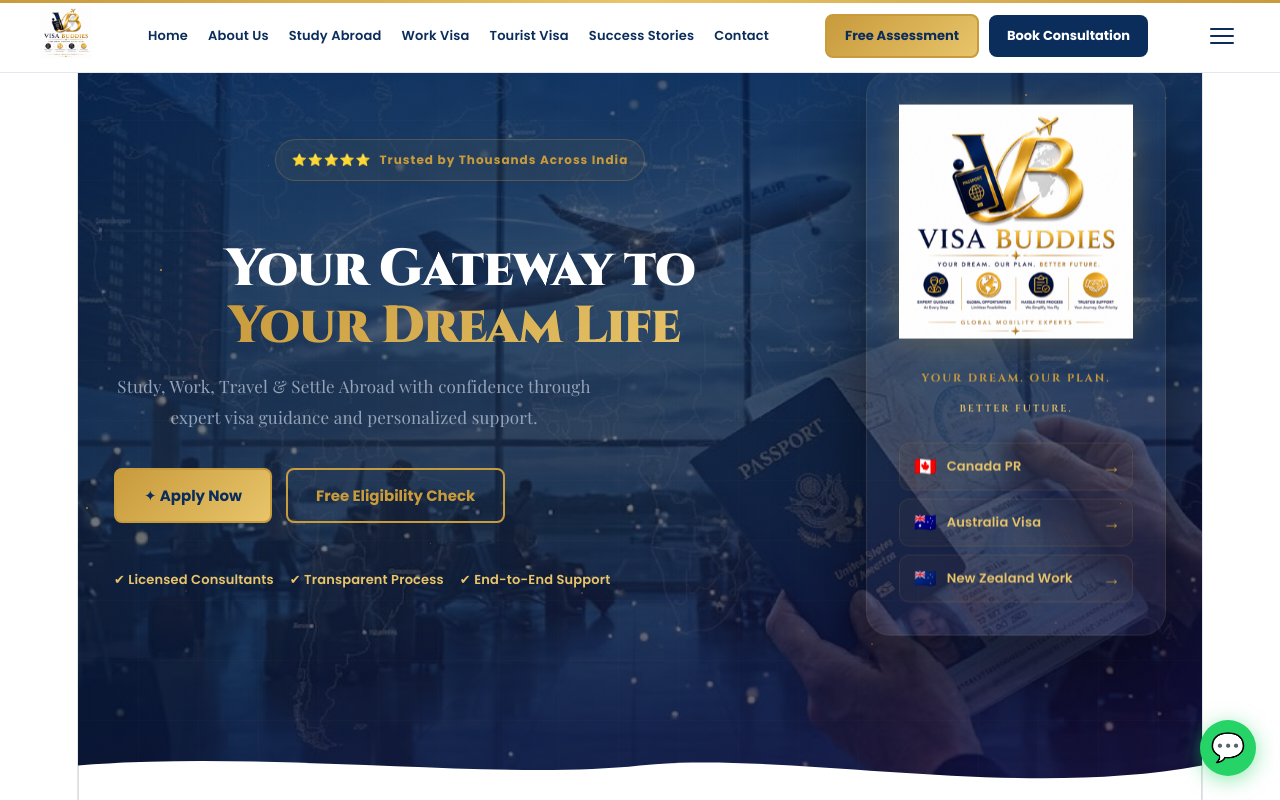
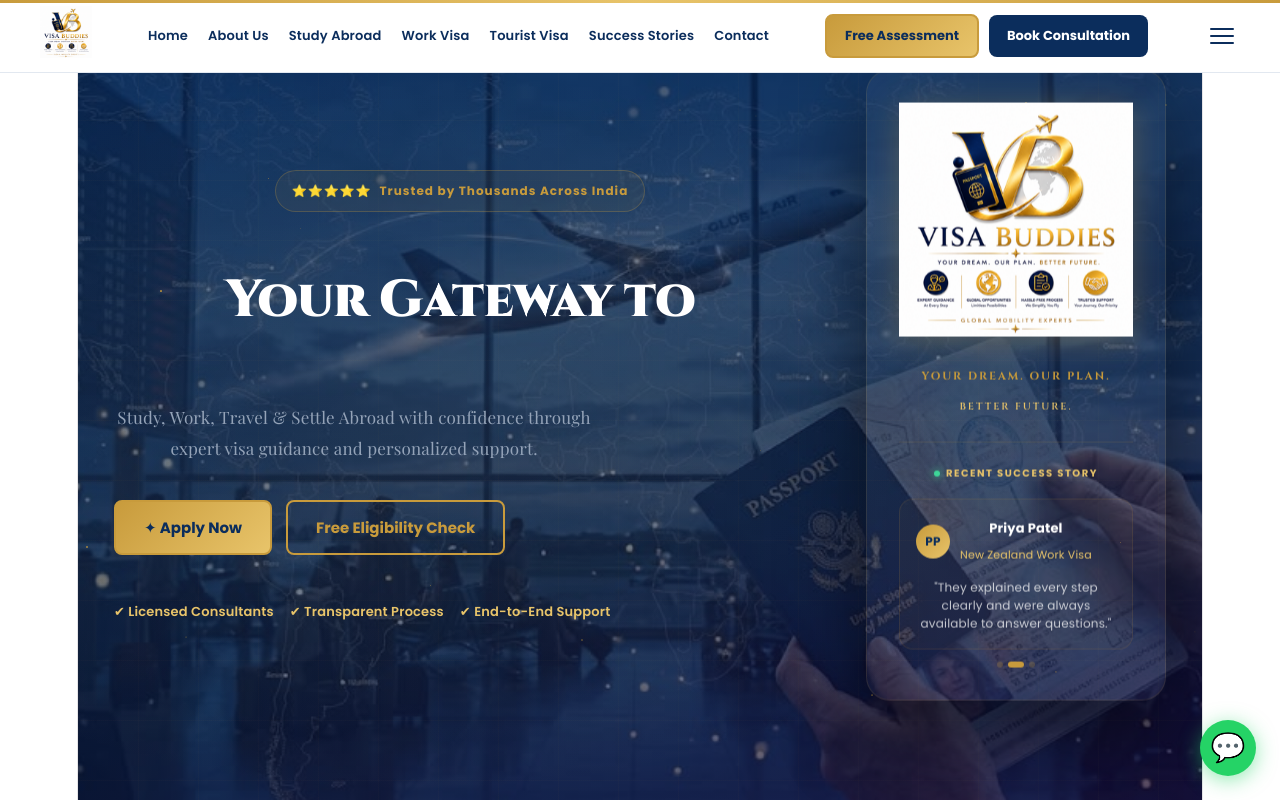
Before and after one commit to hetpatel79/visa-buddies, a React (Vite) app: page / in a window 1280 px wide. Shown: the top 800 px of the page. Built offline with nearby package versions, Linux system fonts and the light colour scheme.

Commit message:
Replace hero quick-links card with animated rotating success story

```diff
--- a/src/App.jsx
+++ b/src/App.jsx
@@ -224,6 +224,7 @@
   const [backTop, setBackTop] = useState(false);
   const [form, setForm] = useState({ name: "", phone: "", email: "", country: "", visa: "", msg: "" });
   const [sent, setSent] = useState(false);
+  const [storyIdx, setStoryIdx] = useState(0);
   const { scrollYProgress } = useScroll();
   const heroY = useTransform(scrollYProgress, [0, 0.35], [0, -70]);
   const heroOp = useTransform(scrollYProgress, [0, 0.4], [1, 0]);
@@ -232,6 +233,11 @@
     const fn = () => { setScrolled(window.scrollY > 60); setBackTop(window.scrollY > 400); };
     window.addEventListener("scroll", fn);
     return () => window.removeEventListener("scroll", fn);
+  }, []);
+
+  useEffect(() => {
+    const t = setInterval(() => setStoryIdx((i) => (i + 1) % TESTIMONIALS.length), 4000);
+    return () => clearInterval(t);
   }, []);
 
   const go = (id) => { document.getElementById(id)?.scrollIntoView({ behavior: "smooth" }); setMenuOpen(false); };
@@ -346,15 +352,33 @@
                 <img src={LOGO} alt="Visa Buddies" style={{ width: "100%", marginBottom: 20, filter: "drop-shadow(0 4px 16px rgba(200,155,60,0.3))" }} />
                 <div style={{ ...SH, textAlign: "center", color: C.gold, fontSize: 11, fontWeight: 700, letterSpacing: "2px", marginBottom: 4 }}>YOUR DREAM. OUR PLAN.</div>
                 <div style={{ ...SH, textAlign: "center", color: C.goldL, fontSize: 10, letterSpacing: "2px" }}>BETTER FUTURE.</div>
-                <div style={{ marginTop: 20, display: "flex", flexDirection: "column", gap: 8 }}>
-                  {[{ f: "🇨🇦", l: "Canada PR" }, { f: "🇦🇺", l: "Australia Visa" }, { f: "🇳🇿", l: "New Zealand Work" }].map((it) => (
-                    <motion.div key={it.l} whileHover={{ x: 4, background: `${C.gold}18` }} onClick={() => go("assessment")}
-                      style={{ display: "flex", alignItems: "center", gap: 10, padding: "10px 14px", background: `${C.gold}0C`, borderRadius: 10, cursor: "pointer", border: `1px solid ${C.gold}20` }}>
-                      <span style={{ fontSize: 18 }}>{it.f}</span>
-                      <span style={{ fontSize: 13, fontWeight: 600, color: C.goldL }}>{it.l}</span>
-                      <motion.span animate={{ x: [0, 4, 0] }} transition={{ duration: 1.5, repeat: Infinity }} style={{ marginLeft: "auto", color: C.gold }}>→</motion.span>
+                <div style={{ marginTop: 22, paddingTop: 18, borderTop: `1px solid ${C.gold}22` }}>
+                  <div style={{ display: "flex", alignItems: "center", gap: 6, justifyContent: "center", marginBottom: 12 }}>
+                    <span style={{ width: 6, height: 6, borderRadius: "50%", background: "#3ED598", display: "inline-block", boxShadow: "0 0 8px #3ED598" }} />
+                    <span style={{ color: C.goldL, fontSize: 10, fontWeight: 700, letterSpacing: "1.5px" }}>RECENT SUCCESS STORY</span>
+                  </div>
+                  <AnimatePresence mode="wait">
+                    <motion.div key={storyIdx} initial={{ opacity: 0, y: 14 }} animate={{ opacity: 1, y: 0 }} exit={{ opacity: 0, y: -14 }} transition={{ duration: 0.5, ease: "easeOut" }}
+                      style={{ background: `${C.gold}0C`, border: `1px solid ${C.gold}20`, borderRadius: 14, padding: "16px 16px" }}>
+                      <div style={{ display: "flex", alignItems: "center", gap: 10, marginBottom: 10 }}>
+                        <div style={{ width: 34, height: 34, borderRadius: "50%", background: `linear-gradient(135deg,${C.gold},${C.goldL})`, display: "flex", alignItems: "center", justifyContent: "center", fontSize: 12, fontWeight: 700, color: C.navy, flexShrink: 0 }}>
+                          {TESTIMONIALS[storyIdx].av}
+                        </div>
+                        <div>
+                          <div style={{ fontSize: 13, fontWeight: 700, color: "white" }}>{TESTIMONIALS[storyIdx].name}</div>
+                          <div style={{ fontSize: 11, color: C.goldL }}>{TESTIMONIALS[storyIdx].visa}</div>
+                        </div>
+                      </div>
+                      <div style={{ fontSize: 12, color: "rgba(255,255,255,0.75)", lineHeight: 1.5 }}>
+                        "{TESTIMONIALS[storyIdx].text}"
+                      </div>
                     </motion.div>
-                  ))}
+                  </AnimatePresence>
+                  <div style={{ display: "flex", gap: 5, justifyContent: "center", marginTop: 12 }}>
+                    {TESTIMONIALS.map((_, i) => (
+                      <span key={i} style={{ width: i === storyIdx ? 16 : 6, height: 6, borderRadius: 99, background: i === storyIdx ? C.gold : `${C.gold}40`, transition: "all .3s" }} />
+                    ))}
+                  </div>
                 </div>
               </motion.div>
             </motion.div>
```
